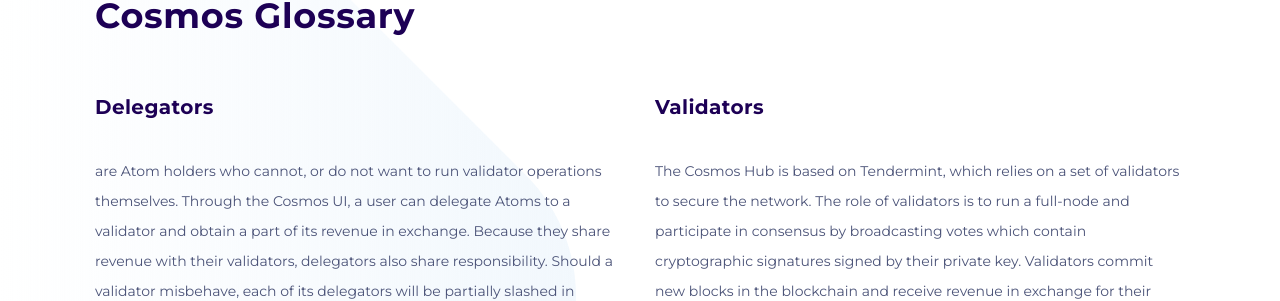
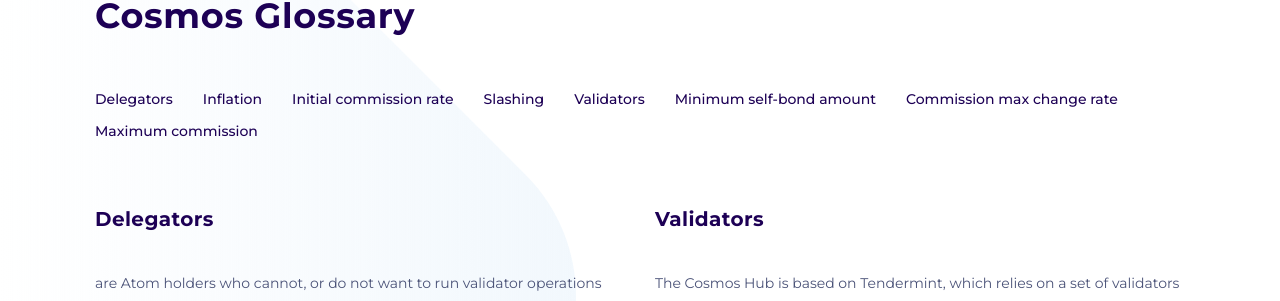
Before and after one commit to mnugumanova/ztake.org, a Nuxt app: page /cosmos_glossary in a window 1280 px wide. Shown: the part 351-652 px from the top of the page. Built offline with nearby package versions, Linux system fonts and the light colour scheme.

Commit message:
Add anchors to Cosmos Glossary page

```diff
--- a/assets/scss/ztake.scss
+++ b/assets/scss/ztake.scss
@@ -1036,3 +1036,22 @@
     }
   }
 }
+
+section#glossary {
+  .anchors {
+    a {
+      display: inline-block;
+      font-size: 14px;
+      font-weight: 500;
+      line-height: 1.43;
+      color: #1d0055;
+      margin-right: 30px;
+      padding-bottom: 10px;
+
+      &:hover {
+        color: #3f3cd8;
+        text-decoration: none;
+      }
+    }
+  }
+}
--- a/nuxt.config.js
+++ b/nuxt.config.js
@@ -57,7 +57,7 @@
       hostname: 'https://ztake.org',
       generate: true
     }],
-    '@nuxtjs/dotenv',
+    '@nuxtjs/dotenv'
   ],
 
   /*
--- a/package.json
+++ b/package.json
@@ -19,7 +19,8 @@
     "cross-env": "^5.2.0",
     "nuxt": "^2.4.0",
     "vue-clipboard2": "^0.3.0",
-    "vue-jsonp": "^0.1.8"
+    "vue-jsonp": "^0.1.8",
+    "vue-scrollto": "^2.14.0"
   },
   "devDependencies": {
     "@nuxtjs/eslint-config": "^0.0.1",
--- a/pages/cosmos_glossary.vue
+++ b/pages/cosmos_glossary.vue
@@ -4,9 +4,20 @@
             <div class="container">
                 <h3>Cosmos Glossary</h3>
 
+                <div class="anchors">
+                    <a href="#" v-scroll-to="'#delegators'">Delegators</a>
+                    <a href="#" v-scroll-to="'#inflation'">Inflation</a>
+                    <a href="#" v-scroll-to="'#initial_commission_rate'">Initial commission rate</a>
+                    <a href="#" v-scroll-to="'#slashing'">Slashing</a>
+                    <a href="#" v-scroll-to="'#validators'">Validators</a>
+                    <a href="#" v-scroll-to="'#minimum_self-bond_amount'">Minimum self-bond amount</a>
+                    <a href="#" v-scroll-to="'#commission_max_change_rate'">Commission max change rate</a>
+                    <a href="#" v-scroll-to="'#maximum_commission'">Maximum commission</a>
+                </div>
+
                 <div class="row">
                     <div class="col-lg-6">
-                        <h4>Delegators</h4>
+                        <h4 id="delegators" class="pt-4 pt-lg-5">Delegators</h4>
                         <p>are Atom holders who cannot, or do not want to run validator operations themselves. Through the
                             Cosmos UI, a user can delegate Atoms to a validator and obtain a part of its revenue in exchange.
                             Because they share revenue with their validators, delegators also share responsibility. Should a
@@ -15,13 +26,13 @@
                             well as spreading their stake over multiple validators. It will also help keep network
                             decentralized.</p>
 
-                        <h4 class="pt-5">Inflation</h4>
+                        <h4 id="inflation" class="pt-lg-5">Inflation</h4>
                         <p>The annualized rate at which ATOM supply grows.</p>
 
-                        <h4 class="pt-5">Initial commission rate</h4>
+                        <h4 id="initial_commission_rate" class="pt-lg-5">Initial commission rate</h4>
                         <p>The commission rate on revenue charged to any delegator by the validator (see below for more detail).</p>
 
-                        <h4 class="pt-5">Slashing</h4>
+                        <h4 id="slashing" class="pt-lg-5">Slashing</h4>
                         <p> is a penalty for misbehaving. The severity of the punishment depends on the type of fault. There are
                             3 main faults that can result in slashing of funds for a validator and its delegators:</p>
                         <ul>
@@ -35,7 +46,7 @@
                         </ul>
                     </div>
                     <div class="col-lg-6">
-                        <h4>Validators</h4>
+                        <h4 id="validators" class="pt-4 pt-lg-5">Validators</h4>
                         <p>The Cosmos Hub is based on Tendermint, which relies on a set of validators to secure the network. The
                             role of validators is to run a full-node and participate in consensus by broadcasting votes which
                             contain cryptographic signatures signed by their private key. Validators commit new blocks in the
@@ -43,7 +54,7 @@
                             by voting on proposals. Only the top 100 validators with highest stake are part of the Active
                             validator set.</p>
 
-                        <h4 class="pt-5">Minimum self-bond amount</h4>
+                        <h4 id="minimum_self-bond_amount" class="pt-lg-5">Minimum self-bond amount</h4>
                         <p>Minimum amount of Atoms the validator candidate need to have bonded at all time. If the validator’s
                             self-bonded stake falls below this limit, their entire staking pool (i.e. all its delegators) will
                             unbond. This parameter exists as a safeguard for delegators. Indeed, when a validator misbehaves,
@@ -54,11 +65,11 @@
                             stake, thereby ensuring a minimum level of skin-in-the-game. This parameter can only be increased by
                             the validator operator.</p>
 
-                        <h4 class="pt-5">Commission max change rate</h4>
+                        <h4 id="commission_max_change_rate" class="pt-lg-5">Commission max change rate</h4>
                         <p>The maximum daily increase of the validator’s commission. This parameter cannot be changed by the
                             validator operator.</p>
 
-                        <h4 class="pt-5">Maximum commission</h4>
+                        <h4 id="maximum_commission" class="pt-lg-5">Maximum commission</h4>
                         <p>The maximum commission rate this validator candidate can charge. This parameter cannot be changed by
                             the validator operator.</p>
                     </div>
@@ -71,9 +82,14 @@
 
 <script>
 import Newsletter from '@/components/Newsletter.vue'
+import VueScrollTo from 'vue-scrollto'
+
 export default {
     components: {
         Newsletter
+    },
+    directives: {
+        'scroll-to': VueScrollTo
     },
     head() {
         return {
```
Also changed, not shown: 1 other file (tests, documents, lock files or other folders).
